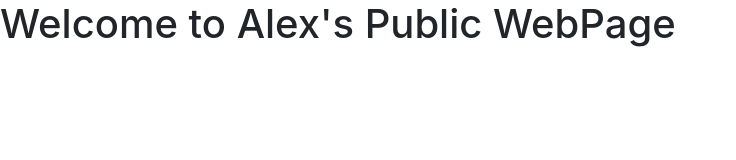
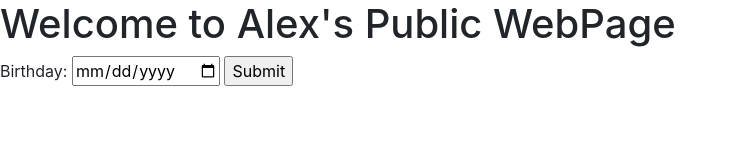
Before and after one commit to StevenBoscarine/stevenboscarine.github.io, a plain HTML site: page index.html in a window 1280 px wide. Shown: the whole page, without its empty margins (0-736 px from the left). Drawn offline with nearby package versions, Linux system fonts and the light colour scheme.

Commit message:
Update index.html

```diff
--- a/index.html
+++ b/index.html
@@ -8,6 +8,11 @@
 
 <body>
     <h1>Welcome to Alex's Public WebPage</h1>
+    <form action="#">
+  <label for="birthday">Birthday:</label>
+  <input type="date" id="birthday" name="birthday">
+  <input type="submit" name="calculate your age">
+</form>
 </body>
 
 </html>
```
